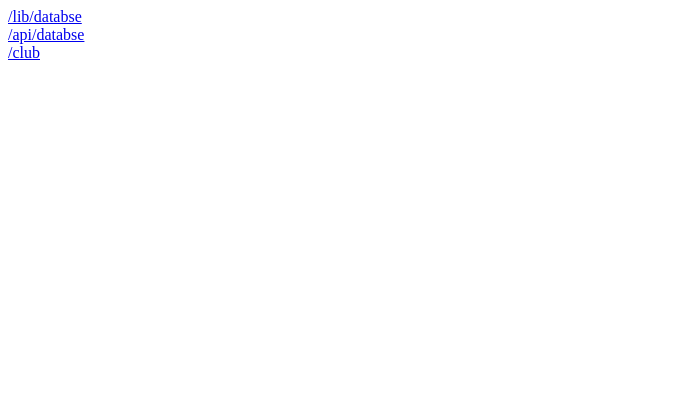
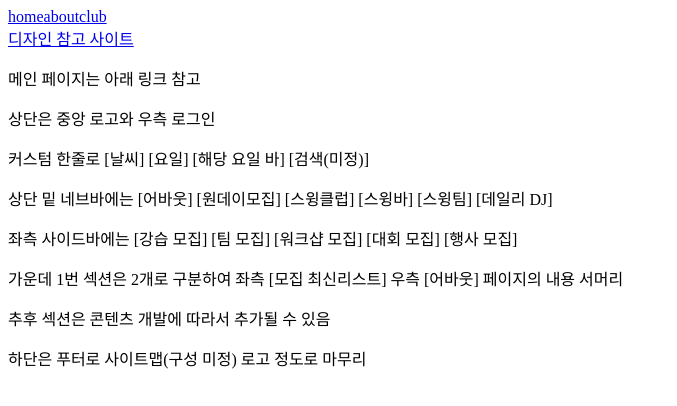
Before and after one commit to jinhonara12/second, a Next.js app: page / in a window 1280 px wide. Shown: the top 406 px of the page, without its empty margins (0-677 px from the left). Built offline with nearby package versions, Linux system fonts and the light colour scheme.

Commit message:
제작 개요 6번 진행 중

```diff
--- a/app/club/page.js
+++ b/app/club/page.js
@@ -1,10 +1,10 @@
-import Data from "./club-list";
+import ClubList from "./club-list";
 
 export default function page() {
     return (
         <>
             <h1>Club page</h1>
-            <Data />
+            <ClubList />
         </>
     )
 }
--- /dev/null
+++ b/app/header.js
@@ -0,0 +1,18 @@
+import Link from "next/link";
+
+
+
+function Header() {
+    return (
+        <>
+            <nav>
+                <Link href="/">home</Link>
+                <Link href="/about">about</Link>
+                <Link href="/club">club</Link>
+            </nav>
+        </>
+    )
+}
+
+
+export default Header
--- a/app/layout.js
+++ b/app/layout.js
@@ -1,4 +1,4 @@
-import "./globals.css";
+import Header from './header'
 
 export const metadata = {
   title: "",
@@ -8,7 +8,10 @@ export const metadata = {
 export default function RootLayout({ children }) {
   return (
     <html lang="ko">
-      <body >{children}</body>
+      <body >
+        <Header />
+        {children}
+      </body>
     </html>
   );
 }
--- a/app/page.js
+++ b/app/page.js
@@ -1,16 +1,18 @@
-import styles from "./page.module.css";
-import InternalLink from "./InternalLink"
-
+import ExternalLink from "./ExternalLink"
 
 export default function Home() {
   return (
     <>
-      <InternalLink href={"/lib/database"} text="/lib/databse" />
-      <br />
-      <InternalLink href={"/api/database"} text="/api/databse" />
-      <br />
-      <InternalLink href={"/club"} text="/club" />
-      <br />
+      <ExternalLink href="https://dribbble.com/shots/15890442-News-Paper-Web-Concept-Design" text="디자인 참고 사이트" />
+
+      <p>메인 페이지는 아래 링크 참고</p>
+      <p>상단은 중앙 로고와 우측 로그인</p>
+      <p>커스텀 한줄로 [날씨] [요일] [해당 요일 바] [검색(미정)]</p>
+      <p>상단 밑 네브바에는 [어바웃] [원데이모집] [스윙클럽] [스윙바] [스윙팀] [데일리 DJ]</p>
+      <p>좌측 사이드바에는 [강습 모집] [팀 모집] [워크샵 모집] [대회 모집] [행사 모집] </p>
+      <p>가운데 1번 섹션은 2개로 구분하여 좌측 [모집 최신리스트] 우측 [어바웃] 페이지의 내용 서머리 </p>
+      <p>추후 섹션은 콘텐츠 개발에 따라서 추가될 수 있음</p>
+      <p>하단은 푸터로 사이트맵(구성 미정) 로고 정도로 마무리</p>
     </>
   )
 }
```
Also changed, not shown: app/about/page.js (added, +11 -0 lines), app/club/club-list.js (+8 -8 lines), app/globals.css (deleted), 1 other file (tests, documents, lock files or other folders).
